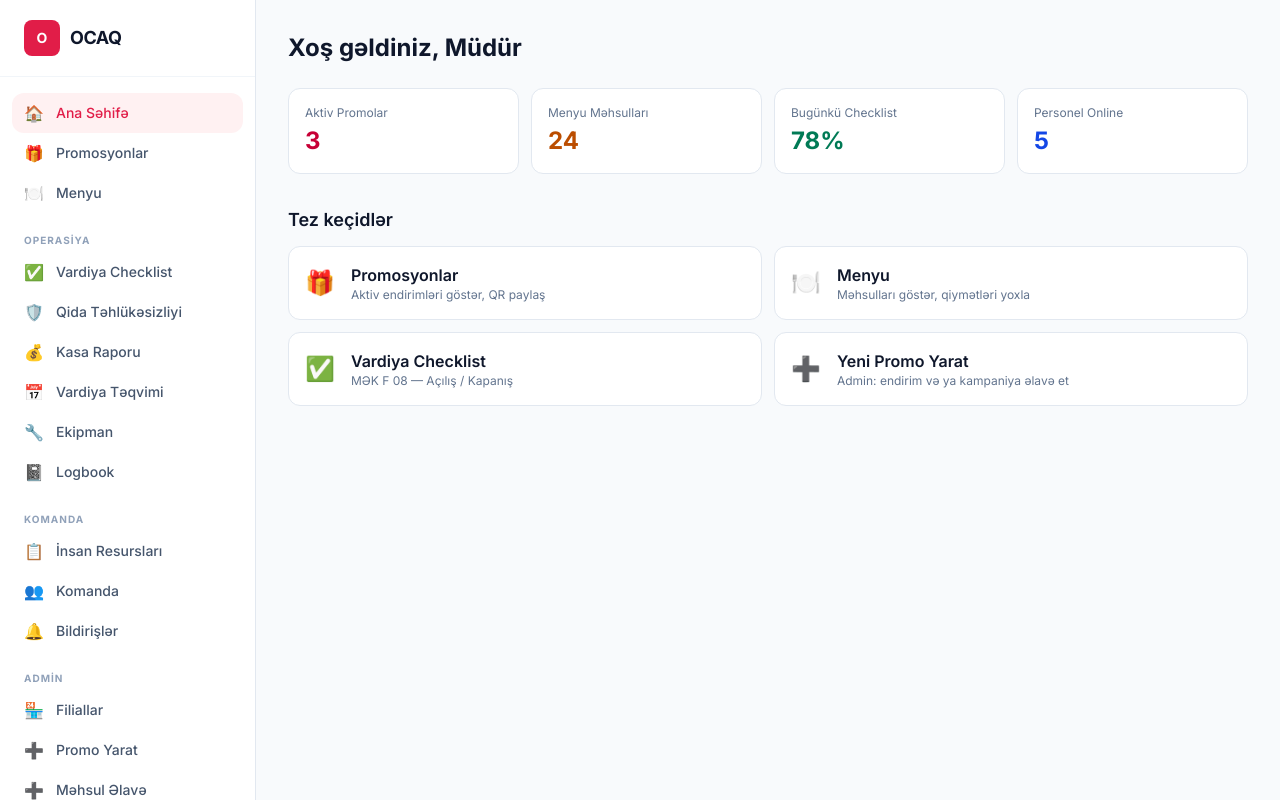
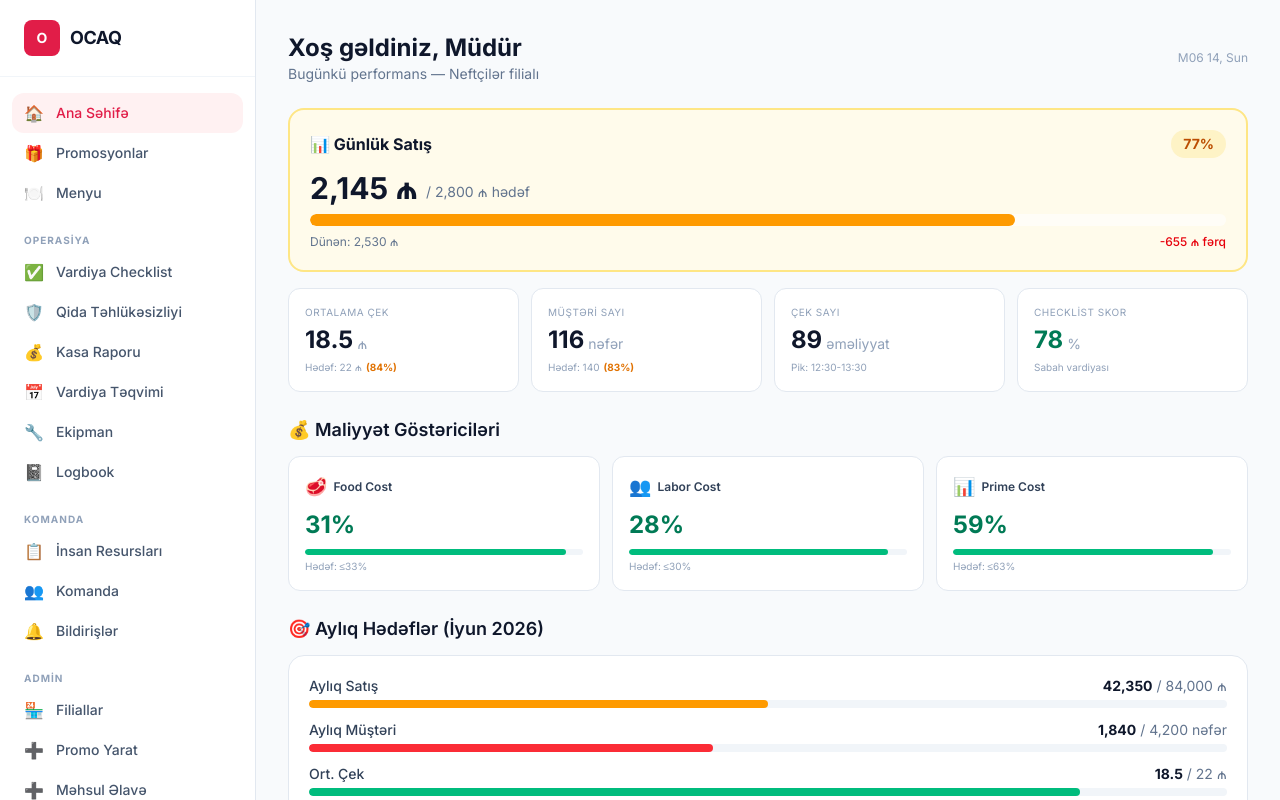
Before and after one commit to DTOMRIS/-ocaq-app, a Next.js app: page /dashboard in a window 1280 px wide. Shown: the top 800 px of the page. Built offline with nearby package versions, Linux system fonts and the light colour scheme.

Commit message:
feat: dashboard KPI — satış hədəf vs gerçek (progress bar), ortalama çek, müştəri sayı, çek sayı, food/labor/prime cost %, aylıq hədəflər (satış/müştəri/ort.çek/Google rey), tez keçidlər grid

```diff
--- a/src/app/dashboard/page.tsx
+++ b/src/app/dashboard/page.tsx
@@ -1,75 +1,189 @@
 import Link from "next/link";
 
+// Gələcəkdə Supabase-dən real data gələcək
+const TODAY = {
+  sales: { target: 2800, actual: 2145, yesterday: 2530 },
+  avgCheck: { value: 18.5, target: 22 },
+  covers: { value: 116, target: 140 },
+  transactions: { value: 89, peak: "12:30-13:30" },
+  labor: { pct: 28, target: 30, alert: false },
+  food: { pct: 31, target: 33, alert: false },
+  prime: { pct: 59, target: 63, alert: false },
+};
+
+const pctOf = (actual: number, target: number) =>
+  target > 0 ? Math.round((actual / target) * 100) : 0;
+
 export default function DashboardPage() {
+  const salesPct = pctOf(TODAY.sales.actual, TODAY.sales.target);
+  const salesDiff = TODAY.sales.actual - TODAY.sales.target;
+
   return (
     <div>
-      <h1 className="text-2xl font-bold text-slate-900 mb-6">
-        Xoş gəldiniz, Müdür
-      </h1>
-
-      {/* Quick stats */}
-      <div className="grid grid-cols-2 lg:grid-cols-4 gap-3 mb-8">
-        {[
-          { label: "Aktiv Promolar", value: "3", color: "bg-rose-50 text-rose-700" },
-          { label: "Menyu Məhsulları", value: "24", color: "bg-amber-50 text-amber-700" },
-          { label: "Bugünkü Checklist", value: "78%", color: "bg-emerald-50 text-emerald-700" },
-          { label: "Personel Online", value: "5", color: "bg-blue-50 text-blue-700" },
-        ].map((stat) => (
-          <div
-            key={stat.label}
-            className="bg-white rounded-xl border border-slate-200 p-4"
-          >
-            <p className="text-xs text-slate-500 mb-1">{stat.label}</p>
-            <p className={`text-2xl font-bold ${stat.color.split(" ")[1]}`}>
-              {stat.value}
-            </p>
-          </div>
-        ))}
+      <div className="flex items-center justify-between mb-6">
+        <div>
+          <h1 className="text-2xl font-bold text-slate-900">Xoş gəldiniz, Müdür</h1>
+          <p className="text-sm text-slate-500">Bugünkü performans — Neftçilər filialı</p>
+        </div>
+        <div className="text-right">
+          <p className="text-xs text-slate-400">
+            {new Date().toLocaleDateString("az-AZ", { weekday: "long", day: "numeric", month: "long" })}
+          </p>
+        </div>
       </div>
 
-      {/* Quick links */}
-      <h2 className="text-lg font-semibold text-slate-900 mb-3">
-        Tez keçidlər
-      </h2>
-      <div className="grid grid-cols-1 sm:grid-cols-2 gap-3">
+      {/* ═══ SATIŞ HƏDƏFİ — ana kart ═══ */}
+      <div className={`rounded-2xl border-2 p-5 mb-4 ${salesPct >= 100 ? "bg-emerald-50 border-emerald-200" : salesPct >= 75 ? "bg-amber-50 border-amber-200" : "bg-red-50 border-red-200"}`}>
+        <div className="flex items-center justify-between mb-3">
+          <h2 className="font-bold text-slate-900">📊 Günlük Satış</h2>
+          <span className={`text-sm font-bold px-3 py-1 rounded-full ${salesPct >= 100 ? "bg-emerald-100 text-emerald-700" : salesPct >= 75 ? "bg-amber-100 text-amber-700" : "bg-red-100 text-red-700"}`}>
+            {salesPct}%
+          </span>
+        </div>
+        <div className="flex items-end gap-2 mb-2">
+          <span className="text-3xl font-bold text-slate-900">{TODAY.sales.actual.toLocaleString()} ₼</span>
+          <span className="text-sm text-slate-500 mb-1">/ {TODAY.sales.target.toLocaleString()} ₼ hədəf</span>
+        </div>
+        <div className="h-3 bg-white/60 rounded-full overflow-hidden mb-2">
+          <div className={`h-full rounded-full transition-all ${salesPct >= 100 ? "bg-emerald-500" : salesPct >= 75 ? "bg-amber-500" : "bg-red-500"}`}
+            style={{ width: `${Math.min(salesPct, 100)}%` }} />
+        </div>
+        <div className="flex items-center justify-between text-xs text-slate-500">
+          <span>Dünən: {TODAY.sales.yesterday.toLocaleString()} ₼</span>
+          <span className={salesDiff >= 0 ? "text-emerald-600 font-medium" : "text-red-600 font-medium"}>
+            {salesDiff >= 0 ? "+" : ""}{salesDiff.toLocaleString()} ₼ fərq
+          </span>
+        </div>
+      </div>
+
+      {/* ═══ KPI KARTLARI ═══ */}
+      <div className="grid grid-cols-2 lg:grid-cols-4 gap-3 mb-6">
+        {/* Average Check */}
+        <div className="bg-white rounded-xl border border-slate-200 p-4">
+          <p className="text-[10px] text-slate-400 uppercase tracking-wider mb-1">Ortalama Çek</p>
+          <div className="flex items-end gap-1">
+            <span className="text-2xl font-bold text-slate-900">{TODAY.avgCheck.value}</span>
+            <span className="text-sm text-slate-400 mb-0.5">₼</span>
+          </div>
+          <p className="text-[10px] text-slate-400 mt-1">Hədəf: {TODAY.avgCheck.target} ₼
+            <span className={`ml-1 font-bold ${TODAY.avgCheck.value >= TODAY.avgCheck.target ? "text-emerald-600" : "text-amber-600"}`}>
+              ({pctOf(TODAY.avgCheck.value, TODAY.avgCheck.target)}%)
+            </span>
+          </p>
+        </div>
+
+        {/* Cover / Müşteri sayısı */}
+        <div className="bg-white rounded-xl border border-slate-200 p-4">
+          <p className="text-[10px] text-slate-400 uppercase tracking-wider mb-1">Müştəri Sayı</p>
+          <div className="flex items-end gap-1">
+            <span className="text-2xl font-bold text-slate-900">{TODAY.covers.value}</span>
+            <span className="text-sm text-slate-400 mb-0.5">nəfər</span>
+          </div>
+          <p className="text-[10px] text-slate-400 mt-1">Hədəf: {TODAY.covers.target}
+            <span className={`ml-1 font-bold ${TODAY.covers.value >= TODAY.covers.target ? "text-emerald-600" : "text-amber-600"}`}>
+              ({pctOf(TODAY.covers.value, TODAY.covers.target)}%)
+            </span>
+          </p>
+        </div>
+
+        {/* Çek sayısı */}
+        <div className="bg-white rounded-xl border border-slate-200 p-4">
+          <p className="text-[10px] text-slate-400 uppercase tracking-wider mb-1">Çek Sayı</p>
+          <div className="flex items-end gap-1">
+            <span className="text-2xl font-bold text-slate-900">{TODAY.transactions.value}</span>
+            <span className="text-sm text-slate-400 mb-0.5">əməliyyat</span>
+          </div>
+          <p className="text-[10px] text-slate-400 mt-1">Pik: {TODAY.transactions.peak}</p>
+        </div>
+
+        {/* Checklist */}
+        <div className="bg-white rounded-xl border border-slate-200 p-4">
+          <p className="text-[10px] text-slate-400 uppercase tracking-wider mb-1">Checklist Skor</p>
+          <div className="flex items-end gap-1">
+            <span className="text-2xl font-bold text-emerald-700">78</span>
+            <span className="text-sm text-slate-400 mb-0.5">%</span>
+          </div>
+          <p className="text-[10px] text-slate-400 mt-1">Sabah vardiyası</p>
+        </div>
+      </div>
+
+      {/* ═══ MALİYYƏT GÖSTƏRİCİLƏRİ ═══ */}
+      <h2 className="text-lg font-semibold text-slate-900 mb-3">💰 Maliyyət Göstəriciləri</h2>
+      <div className="grid grid-cols-3 gap-3 mb-6">
         {[
-          {
-            href: "/dashboard/promosyonlar",
-            icon: "🎁",
-            title: "Promosyonlar",
-            desc: "Aktiv endirimləri göstər, QR paylaş",
-          },
-          {
-            href: "/dashboard/menu",
-            icon: "🍽️",
-            title: "Menyu",
-            desc: "Məhsulları göstər, qiymətləri yoxla",
-          },
-          {
-            href: "/dashboard/vardiya-checklist",
-            icon: "✅",
-            title: "Vardiya Checklist",
-            desc: "MƏK F 08 — Açılış / Kapanış",
-          },
-          {
-            href: "/admin/promosyonlar/yeni",
-            icon: "➕",
-            title: "Yeni Promo Yarat",
-            desc: "Admin: endirim və ya kampaniya əlavə et",
-          },
+          { label: "Food Cost", pct: TODAY.food.pct, target: TODAY.food.target, icon: "🥩", good: "aşağı" },
+          { label: "Labor Cost", pct: TODAY.labor.pct, target: TODAY.labor.target, icon: "👥", good: "aşağı" },
+          { label: "Prime Cost", pct: TODAY.prime.pct, target: TODAY.prime.target, icon: "📊", good: "aşağı" },
+        ].map((cost) => {
+          const isOk = cost.pct <= cost.target;
+          return (
+            <div key={cost.label} className={`rounded-xl border p-4 ${isOk ? "bg-white border-slate-200" : "bg-red-50 border-red-200"}`}>
+              <div className="flex items-center gap-1.5 mb-2">
+                <span className="text-lg">{cost.icon}</span>
+                <p className="text-xs font-semibold text-slate-700">{cost.label}</p>
+              </div>
+              <div className="flex items-end gap-1">
+                <span className={`text-2xl font-bold ${isOk ? "text-emerald-700" : "text-red-700"}`}>{cost.pct}%</span>
+              </div>
+              <div className="h-1.5 bg-slate-100 rounded-full overflow-hidden mt-2">
+                <div className={`h-full rounded-full ${isOk ? "bg-emerald-500" : "bg-red-500"}`}
+                  style={{ width: `${Math.min((cost.pct / cost.target) * 100, 100)}%` }} />
+              </div>
+              <p className="text-[10px] text-slate-400 mt-1">
+                Hədəf: ≤{cost.target}%
+                {!isOk && <span className="text-red-600 font-bold ml-1">⚠️ AŞIB</span>}
+              </p>
+            </div>
+          );
+        })}
+      </div>
+
+      {/* ═══ AYLIQ HƏDƏFLƏR ═══ */}
+      <h2 className="text-lg font-semibold text-slate-900 mb-3">🎯 Aylıq Hədəflər (İyun 2026)</h2>
+      <div className="bg-white rounded-2xl border border-slate-200 p-5 mb-6">
+        <div className="space-y-3">
+          {[
+            { label: "Aylıq Satış", actual: 42350, target: 84000, unit: "₼" },
+            { label: "Aylıq Müştəri", actual: 1840, target: 4200, unit: "nəfər" },
+            { label: "Ort. Çek", actual: 18.5, target: 22, unit: "₼" },
+            { label: "Google Rey", actual: 4.2, target: 4.5, unit: "★" },
+          ].map((g) => {
+            const gPct = pctOf(g.actual, g.target);
+            return (
+              <div key={g.label}>
+                <div className="flex items-center justify-between text-sm mb-1">
+                  <span className="text-slate-700 font-medium">{g.label}</span>
+                  <span className="text-slate-500">
+                    <span className="font-bold text-slate-900">{g.actual.toLocaleString()}</span> / {g.target.toLocaleString()} {g.unit}
+                  </span>
+                </div>
+                <div className="h-2 bg-slate-100 rounded-full overflow-hidden">
+                  <div className={`h-full rounded-full ${gPct >= 80 ? "bg-emerald-500" : gPct >= 50 ? "bg-amber-500" : "bg-red-500"}`}
+                    style={{ width: `${Math.min(gPct, 100)}%` }} />
+                </div>
+              </div>
+            );
+          })}
+        </div>
+      </div>
+
+      {/* ═══ TEZ KEÇİDLƏR ═══ */}
+      <h2 className="text-lg font-semibold text-slate-900 mb-3">Tez Keçidlər</h2>
+      <div className="grid grid-cols-2 sm:grid-cols-4 gap-2">
+        {[
+          { href: "/dashboard/vardiya-checklist", icon: "✅", title: "Checklist" },
+          { href: "/dashboard/haccp", icon: "🛡️", title: "Food Safety" },
+          { href: "/dashboard/kasa", icon: "💰", title: "Kasa" },
+          { href: "/dashboard/ekipman", icon: "🔧", title: "Ekipman" },
+          { href: "/dashboard/logbook", icon: "📓", title: "Logbook" },
+          { href: "/dashboard/takvim", icon: "📅", title: "Təqvim" },
+          { href: "/dashboard/hr", icon: "📋", title: "HR" },
+          { href: "/dashboard/bildirisler", icon: "🔔", title: "Bildirişlər" },
         ].map((item) => (
-          <Link
-            key={item.href}
-            href={item.href}
-            className="group flex items-center gap-4 p-4 bg-white rounded-xl border border-slate-200 hover:border-[var(--ocaq-red)] hover:shadow-md transition-all"
-          >
-            <span className="text-2xl">{item.icon}</span>
-            <div>
-              <h3 className="font-semibold text-slate-900 group-hover:text-[var(--ocaq-red)] transition-colors">
-                {item.title}
-              </h3>
-              <p className="text-xs text-slate-500">{item.desc}</p>
-            </div>
+          <Link key={item.href} href={item.href}
+            className="flex items-center gap-2 p-3 bg-white rounded-xl border border-slate-200 hover:border-[var(--ocaq-red)] hover:shadow-sm transition-all text-sm font-medium text-slate-700 hover:text-[var(--ocaq-red)]">
+            <span className="text-lg">{item.icon}</span>
+            {item.title}
           </Link>
         ))}
       </div>
```
